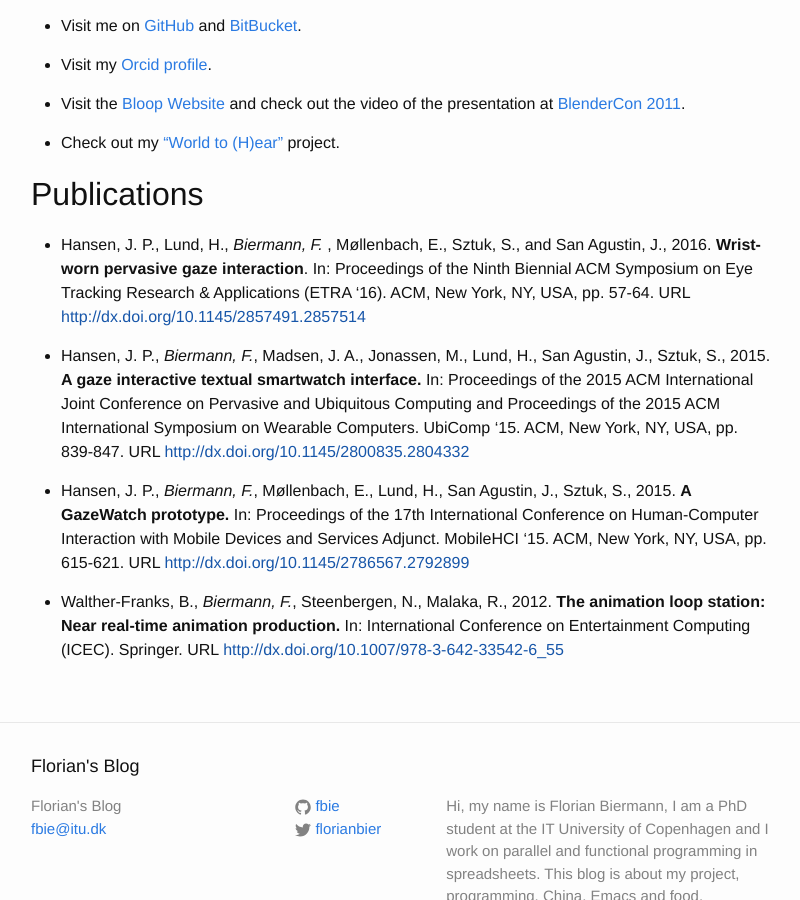
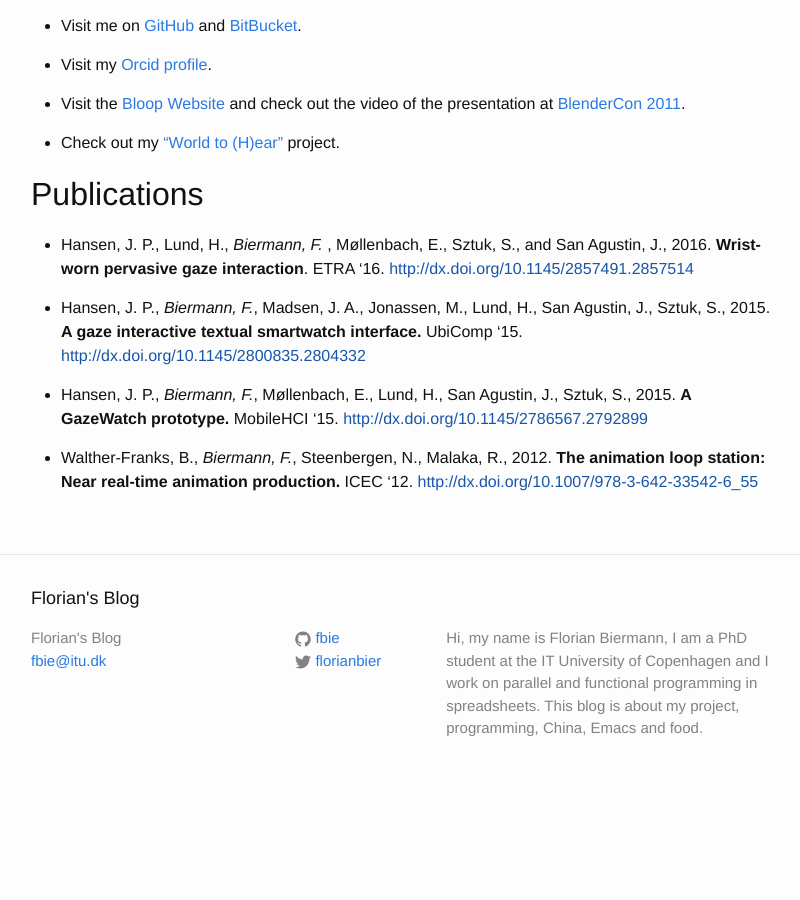
Before and after one commit to fbie/fbie.github.io, a Jekyll site: the page built from about.md, in a window 1280 px wide and 900 px high, scrolled down 1413 px. Shown: the whole window, without its empty margins (239-1039 px from the left). Built offline with Jekyll 4.4.1, drawn with Linux system fonts in a browser that asks for light colours; after the commit the page ends 2213 px from its top, so only the background shows below that.

Commit message:
remove noise in publications

```diff
--- a/about.md
+++ b/about.md
@@ -72,28 +72,16 @@ project.
 
 - Hansen, J. P., Lund, H., *Biermann, F.* , Møllenbach, E., Sztuk, S.,
   and San Agustin, J., 2016. **Wrist-worn pervasive gaze
-  interaction**. In: Proceedings of the Ninth Biennial ACM Symposium
-  on Eye Tracking Research & Applications (ETRA '16). ACM, New York,
-  NY, USA, pp. 57-64. URL
-  [http://dx.doi.org/10.1145/2857491.2857514]()
+  interaction**. ETRA '16. [http://dx.doi.org/10.1145/2857491.2857514]()
 
 - Hansen, J. P., *Biermann, F.*, Madsen, J. A., Jonassen, M., Lund,
   H., San Agustin, J., Sztuk, S., 2015. **A gaze interactive textual
-  smartwatch interface.** In: Proceedings of the 2015 ACM
-  International Joint Conference on Pervasive and Ubiquitous Computing
-  and Proceedings of the 2015 ACM International Symposium on Wearable
-  Computers. UbiComp '15. ACM, New York, NY, USA, pp. 839-847. URL
-  [http://dx.doi.org/10.1145/2800835.2804332]()
+  smartwatch interface.** UbiComp '15. [http://dx.doi.org/10.1145/2800835.2804332]()
 
 - Hansen, J. P., *Biermann, F.*, M&oslash;llenbach, E., Lund, H., San
-  Agustin, J., Sztuk, S., 2015. **A GazeWatch prototype.** In:
-  Proceedings of the 17th International Conference on Human-Computer
-  Interaction with Mobile Devices and Services Adjunct. MobileHCI
-  '15. ACM, New York, NY, USA, pp. 615-621. URL
-  [http://dx.doi.org/10.1145/2786567.2792899]()
+  Agustin, J., Sztuk, S., 2015. **A GazeWatch prototype.** MobileHCI
+  '15. [http://dx.doi.org/10.1145/2786567.2792899]()
 
 - Walther-Franks, B., *Biermann, F.*, Steenbergen, N., Malaka,
   R., 2012. **The animation loop station: Near real-time animation
-  production.** In: International Conference on Entertainment
-  Computing (ICEC). Springer. URL
-  [http://dx.doi.org/10.1007/978-3-642-33542-6_55]()
+  production.** ICEC '12. [http://dx.doi.org/10.1007/978-3-642-33542-6_55]()
```
